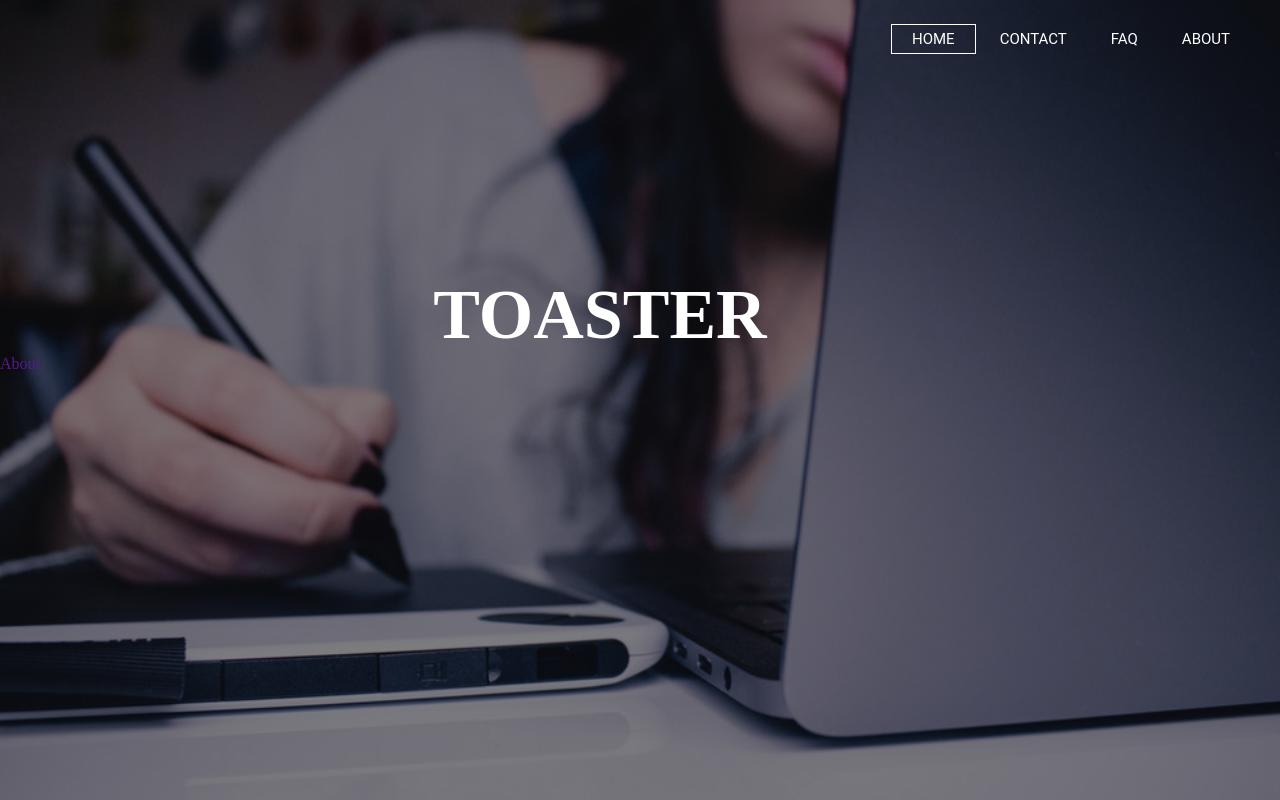
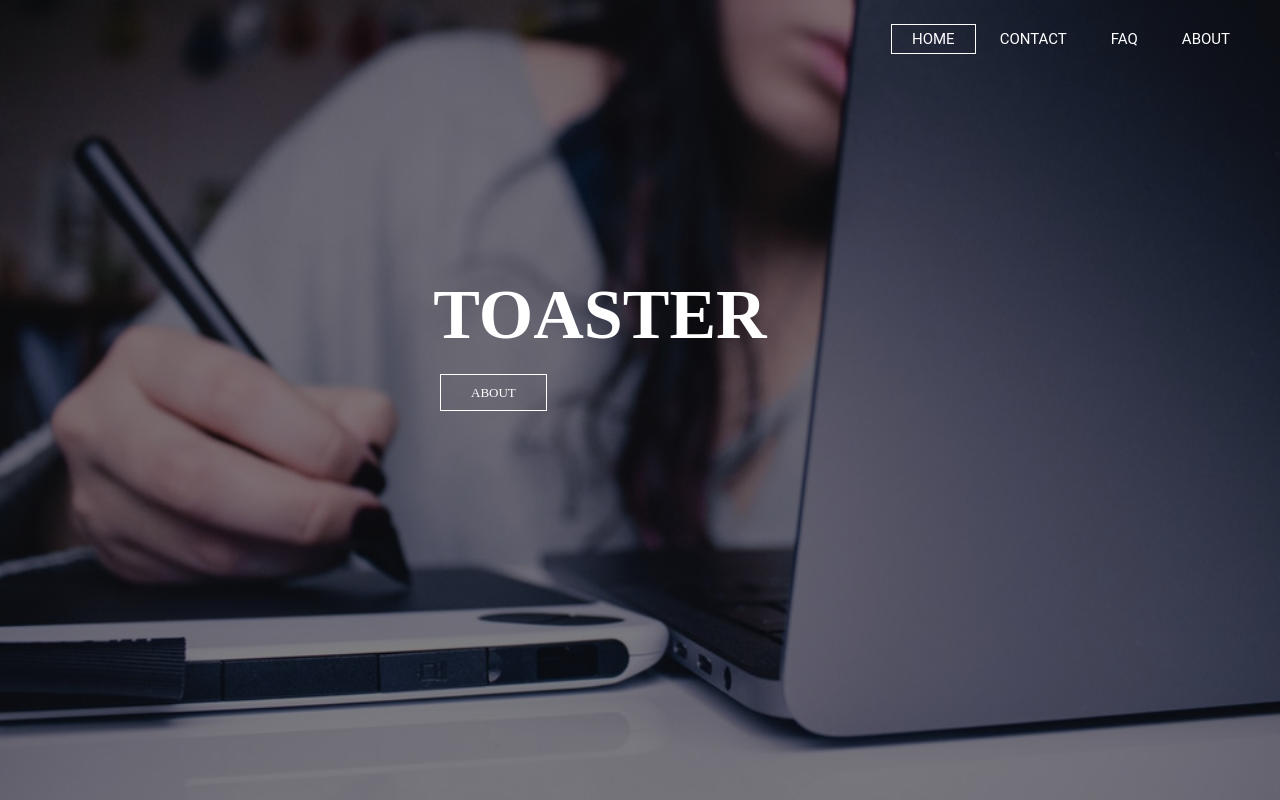
Before and after one commit to ToasterDoesCode/toaster, a plain HTML site: page index.html in a window 1280 px wide. Drawn offline with Linux system fonts and the light colour scheme.

Commit message:
Update style.css

```diff
--- a/style.css
+++ b/style.css
@@ -66,3 +66,21 @@ h1
 	text-align: center;
 	margin-top: 275px;
 }
+
+.button
+{
+	margin-top: 30px;
+	margin-left: 440px;
+}
+
+.btn
+{
+	border: 1px solid white;
+	padding: 10px 30px;
+	color: white;
+	text-decoration: none;
+	margin-right: 5px;
+	font-size: 13px;
+	text-transform: uppercase;
+
+}
```
